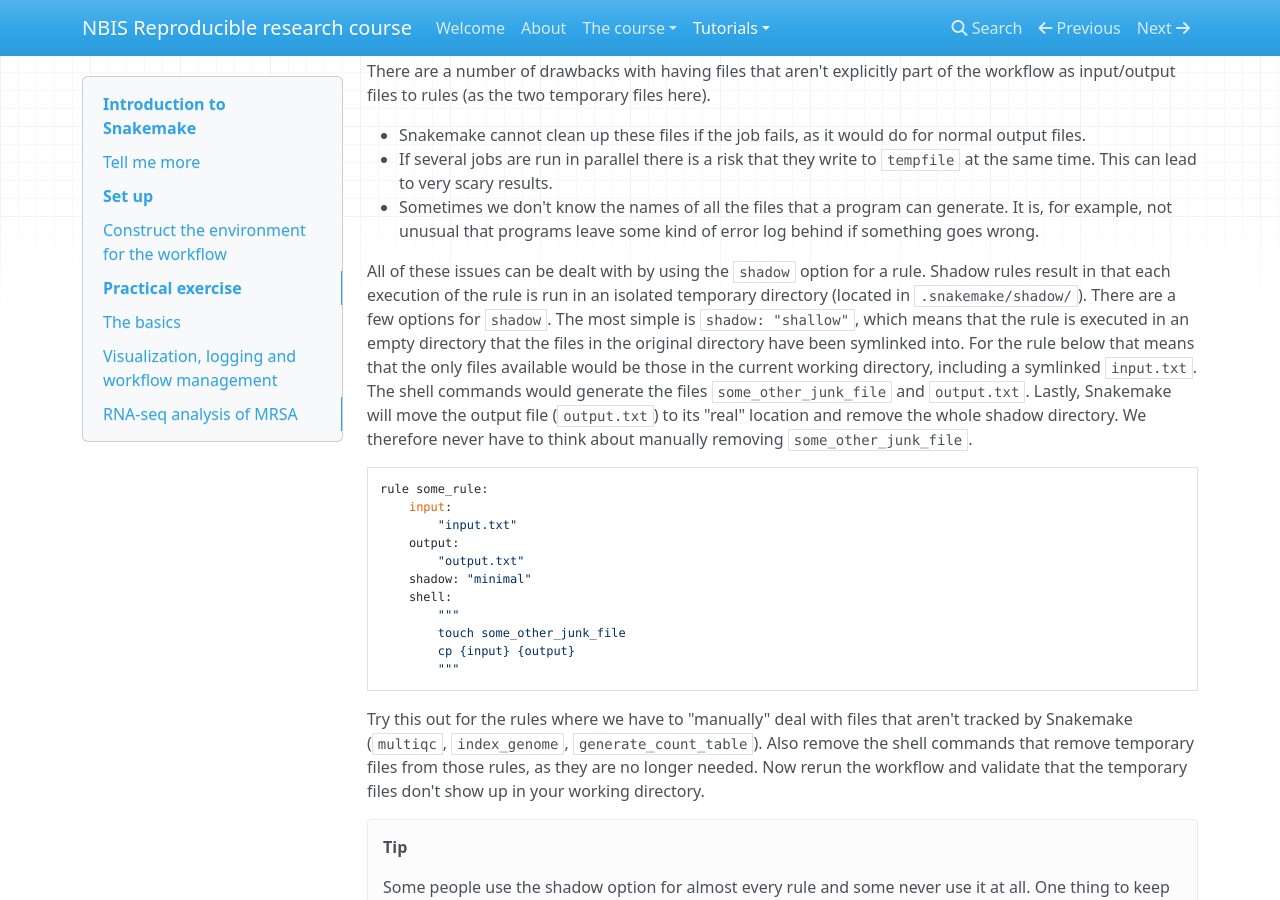
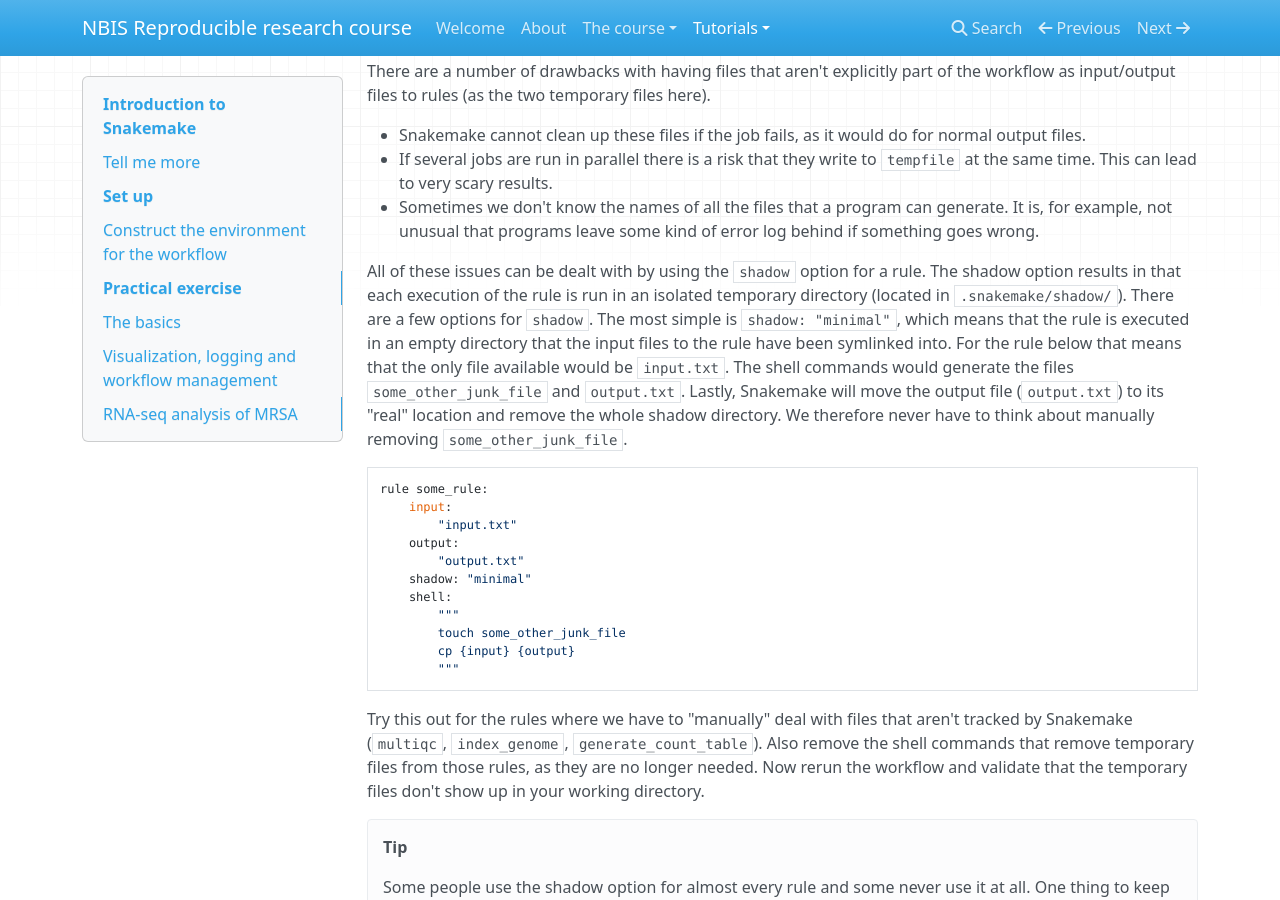
Before and after one commit to NBISweden/workshop-reproducible-research, an MkDocs documentation site: the page built from docs/snakemake.md, in a window 1280 px wide and 900 px high, scrolled down 17936 px. Built offline with MkDocs 1.6.1, drawn with Linux system fonts in a browser that asks for light colours; nearby versions of some CDN libraries; old or Windows-style settings are respelled for this version of MkDocs; some of the changed text lies outside the part shown.

Commit message:
added shadow: minimal

````diff
--- a/docs/snakemake.md
+++ b/docs/snakemake.md
@@ -591,7 +591,7 @@ There are a number of drawbacks with having files that aren't explicitly part of
 * If several jobs are run in parallel there is a risk that they write to `tempfile` at the same time. This can lead to very scary results.
 * Sometimes we don't know the names of all the files that a program can generate. It is, for example, not unusual that programs leave some kind of error log behind if something goes wrong.
 
-All of these issues can be dealt with by using the `shadow` option for a rule. Shadow rules result in that each execution of the rule is run in an isolated temporary directory (located in `.snakemake/shadow/`). There are a few options for `shadow`. The most simple is `shadow: "shallow"`, which means that the rule is executed in an empty directory that the files in the original directory have been symlinked into. For the rule below that means that the only files available would be those in the current working directory, including a symlinked `input.txt`. The shell commands would generate the files `some_other_junk_file` and `output.txt`. Lastly, Snakemake will move the output file (`output.txt`) to its "real" location and remove the whole shadow directory. We therefore never have to think about manually removing `some_other_junk_file`.
+All of these issues can be dealt with by using the `shadow` option for a rule. The shadow option results in that each execution of the rule is run in an isolated temporary directory (located in `.snakemake/shadow/`). There are a few options for `shadow`. The most simple is `shadow: "minimal"`, which means that the rule is executed in an empty directory that the input files to the rule have been symlinked into. For the rule below that means that the only file available would be `input.txt`. The shell commands would generate the files `some_other_junk_file` and `output.txt`. Lastly, Snakemake will move the output file (`output.txt`) to its "real" location and remove the whole shadow directory. We therefore never have to think about manually removing `some_other_junk_file`.
 
 ```python
 rule some_rule:
````
Also changed, not shown: other parts of docs/snakemake.md (+1 -1 lines), docs/git.md (+2 -2 lines), 7 other files.
